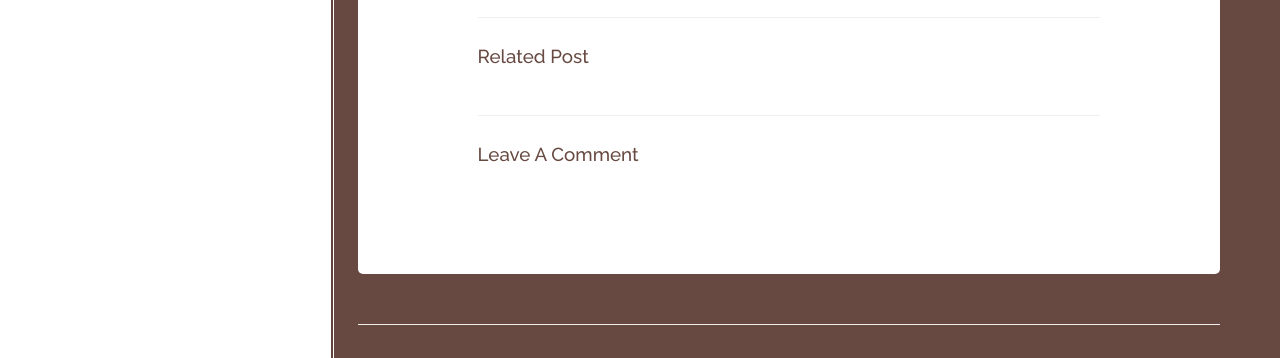
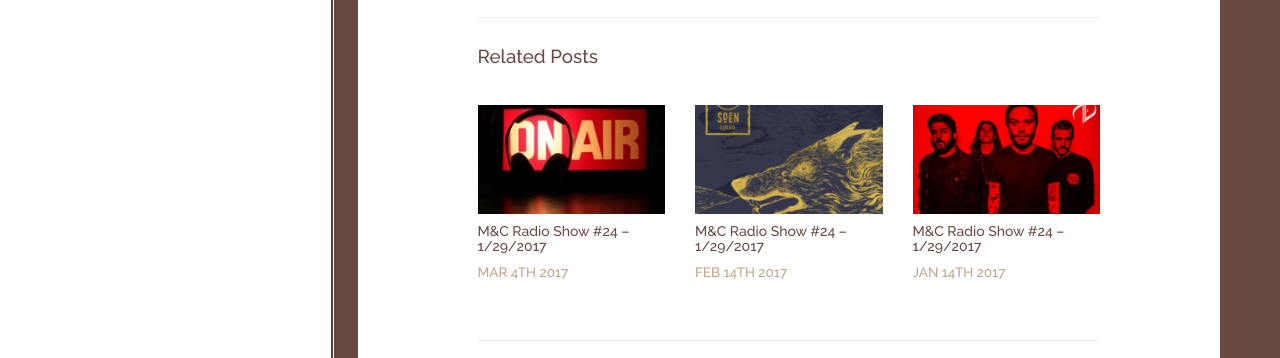
Before and after one commit to metalandcoffee/First-Static-Site, a plain HTML site: page blog-single.html in a window 1280 px wide. Shown: the part 1768-2126 px from the top of the page. Drawn offline with nearby package versions, Linux system fonts and the light colour scheme.

Commit message:
closes #33

```diff
--- a/assets/css-js/stylesheets/main.scss
+++ b/assets/css-js/stylesheets/main.scss
@@ -449,9 +449,19 @@ Blog
     color: $cream;
 }
 
-#main-wrapper .before {
-    /* background-color: #ffffff; */
+.mc-thumbnail img {
+    max-width: 100%;
 }
+
+.related-posts {
+    h4.date-category {
+        font-size: 90%;
+    }
+    a {
+        color: inherit;
+    }
+}
+
 
 .blog-sidebar {
     bottom: 0;
--- a/blog-single.html
+++ b/blog-single.html
@@ -79,7 +79,32 @@
                                         <h3><a href="#">M&C Radio Show #24 – 1/29/2017</a></h3> </div>
                                 </div>
                                 <hr>
-                                <p>Related Post</p>
+                                <p>Related Posts</p>
+                                <div class="row related-posts">
+                                    <div class="col-sm-4">
+                                        <div class="mc-thumbnail">
+                                            <img src="assets/images/on-air-215x125.jpg" />
+                                        </div>
+                                        <h5><a href="#">M&C Radio Show #24 – 1/29/2017</a></h5>
+                                        <h4 class="date-category">Mar 4th 2017</h4>
+                                        </div>
+                                    <div class="col-sm-4">
+                                        <div class="mc-thumbnail">
+                                            <img src="assets/images/tmb_SOEN_Lykaia_Digital_Cover-215x125.jpg" />
+                                        </div>
+                                        <h5><a href="#">M&C Radio Show #24 – 1/29/2017</a></h5>
+                                        <h4 class="date-category">Feb 14th 2017</h4>
+                                    </div>
+                                    <div class="col-sm-4">
+                                        <div class="mc-thumbnail">
+                                            <img src="assets/images/night_verses_band-215x125.png" />
+                                        </div>
+                                        <h5><a href="#">M&C Radio Show #24 – 1/29/2017</a></h5>
+                                        <h4 class="date-category">Jan 14th 2017</h4>
+                                        </div>
+                                    </div>
+
+
                                 <hr>
                                 <p>Leave A Comment</p>
                             </div>
```
Also changed, not shown: index.html (+7 -5 lines), assets/css-js/stylesheets/main.css, assets/images/night_verses_band-215x125.png (added), assets/images/on-air-215x125.jpg (added), assets/images/tmb_SOEN_Lykaia_Digital_Cover-215x125.jpg (added), 1 other file.
